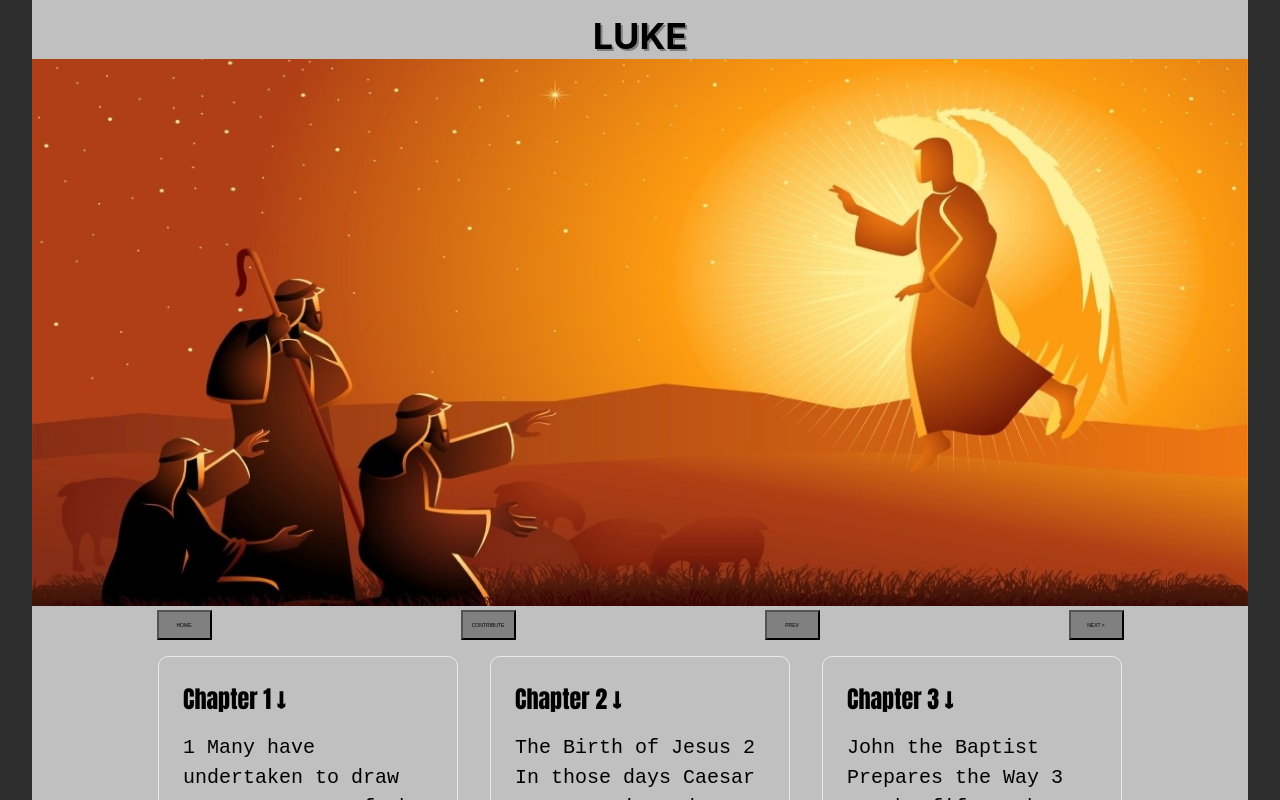
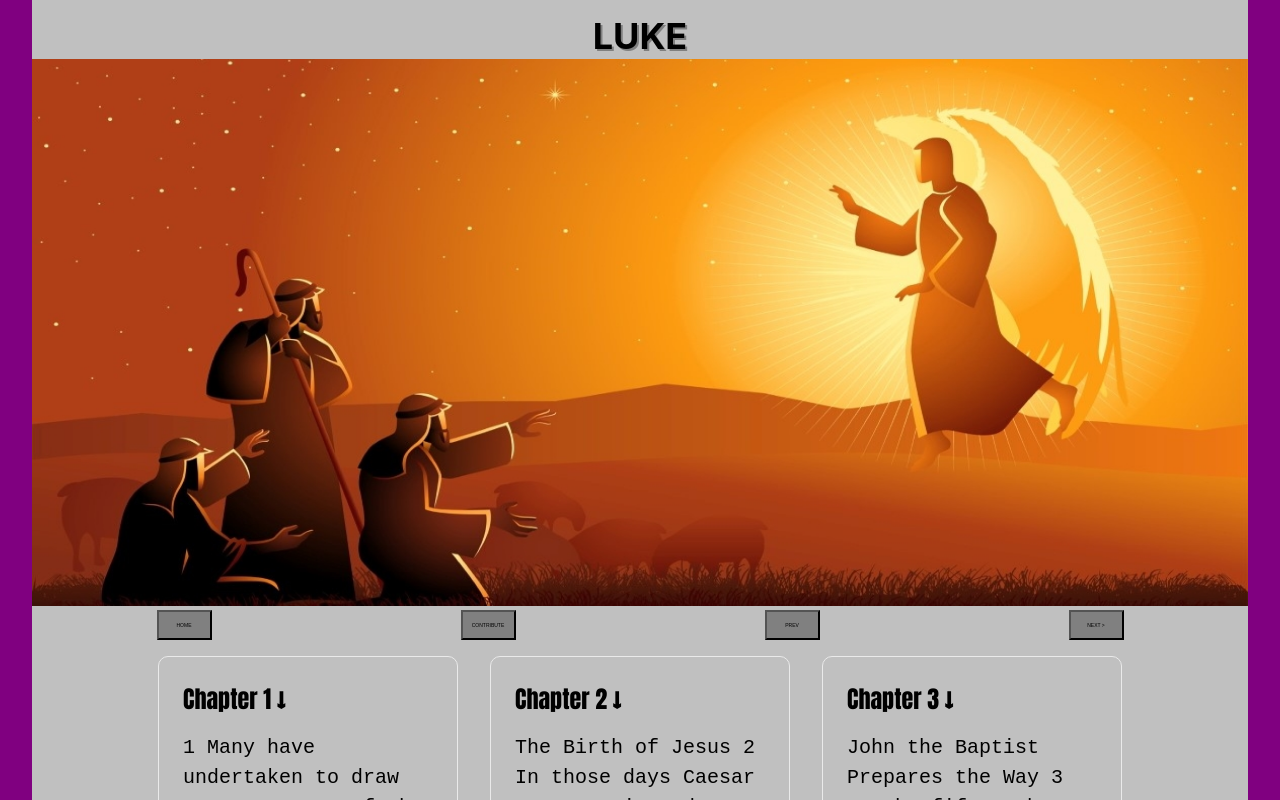
Before and after one commit to jnutt367/luke, a Next.js app: page / in a window 1280 px wide. Shown: the top 800 px of the page. Built offline with nearby package versions, Linux system fonts and the light colour scheme.

Commit message:
Update Home.module.css
#800080

```diff
--- a/styles/Home.module.css
+++ b/styles/Home.module.css
@@ -1,6 +1,6 @@
 .container {
     padding: 0 2rem;
-    background-color: #2d2d2d;
+    background-color: #800080;
     background-size: cover;
     background-repeat: no-repeat;
 }
```
